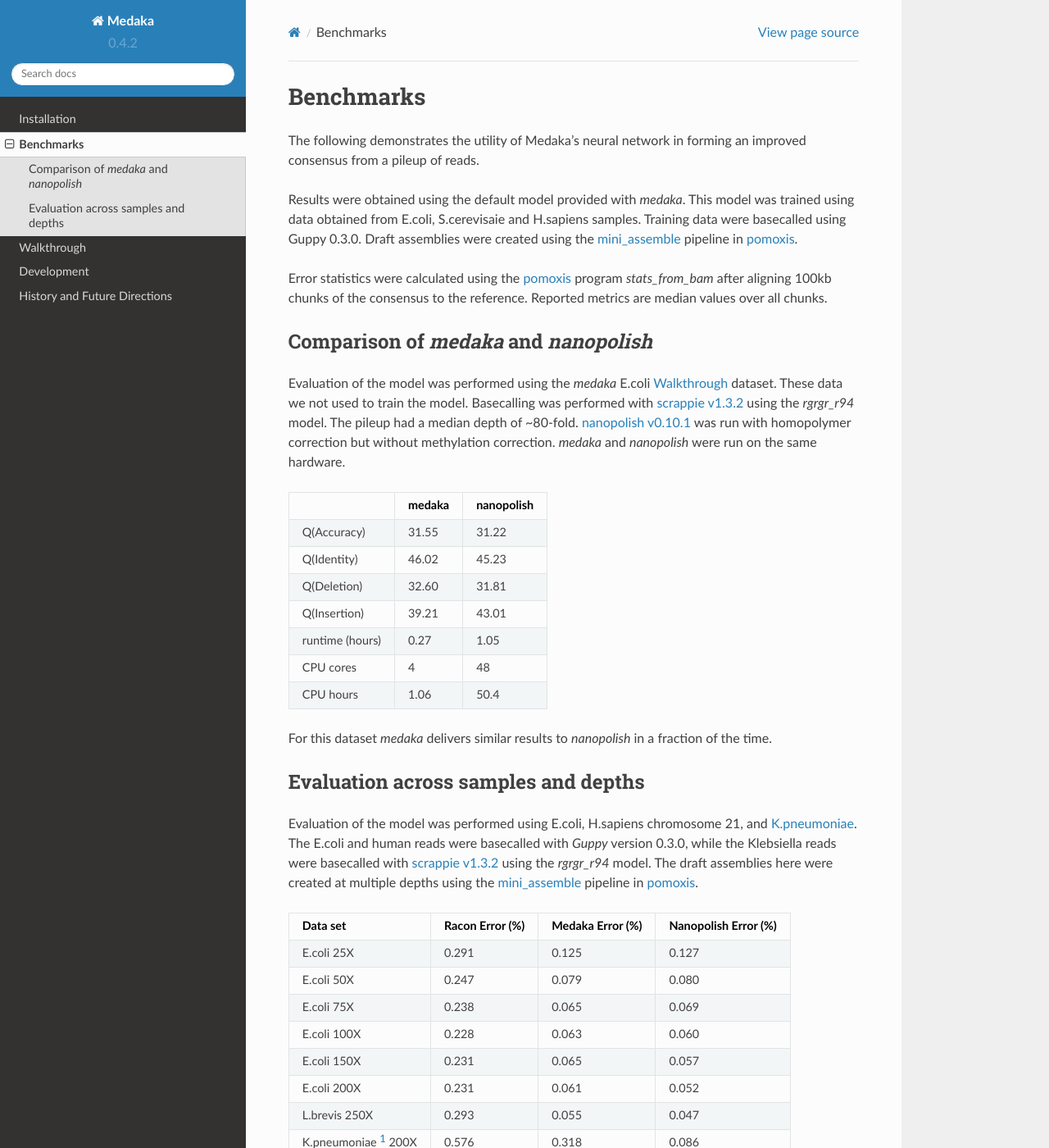
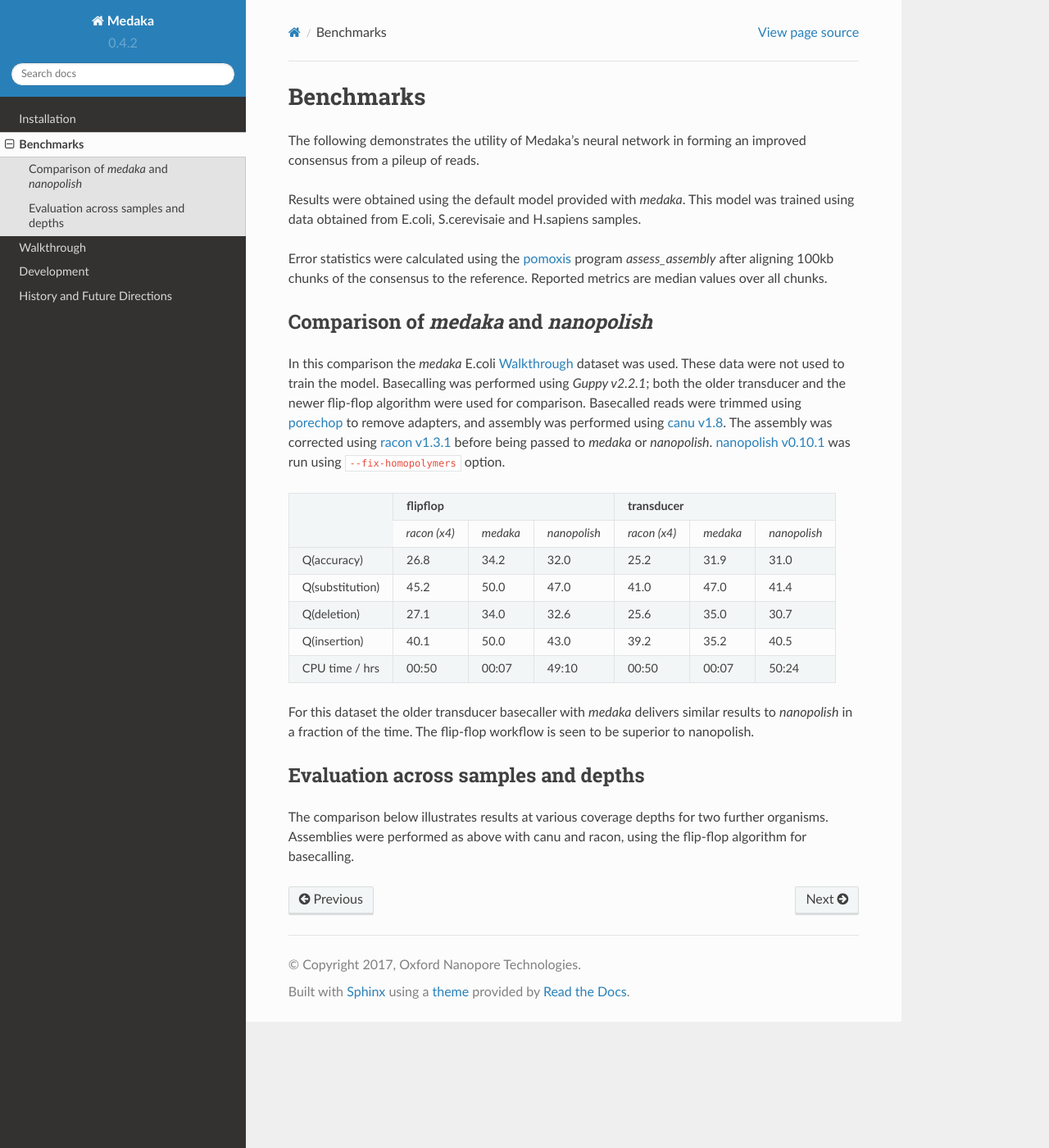
Before and after one commit to nanoporetech/medaka, a Sphinx documentation site: the page built from docs/benchmarks.rst, in a window 1280 px wide and 1400 px high. Shown: the whole window at 82% size. Built offline with Sphinx 7.4.7 and the Read the Docs theme 2.0.0, drawn with Linux system fonts in a browser that asks for light colours; pages that are not in the unit, such as notebooks, are missing from menus; some of the changed text lies outside the part shown.

Commit message:
Add flipflop model and new benchmarks

```diff
--- a/docs/benchmarks.rst
+++ b/docs/benchmarks.rst
@@ -6,13 +6,9 @@ improved consensus from a pileup of reads.
 
 Results were obtained using the default model provided with `medaka`. This model
 was trained using data obtained from E.coli, S.cerevisaie and H.sapiens samples.
-Training data were basecalled using Guppy 0.3.0. Draft assemblies were created
-using the `mini_assemble
-<https://nanoporetech.github.io/pomoxis/examples.html#fast-de-novo-assembly>`_
-pipeline in `pomoxis <https://github.com/nanoporetech/pomoxis>`_.
 
 Error statistics were calculated using the `pomoxis
-<https://github.com/nanoporetech/pomoxis>`_ program `stats_from_bam` after
+<https://github.com/nanoporetech/pomoxis>`_ program `assess_assembly` after
 aligning 100kb chunks of the consensus to the reference. Reported metrics are
 median values over all chunks.
 
@@ -20,71 +16,40 @@ median values over all chunks.
 Comparison of `medaka` and `nanopolish`
 ---------------------------------------
 
-Evaluation of the model was performed using the `medaka` E.coli
-:doc:`walkthrough` dataset. These data we not used to train the model.
-Basecalling was performed with `scrappie v1.3.2
-<https://github.com/nanoporetech/scrappie>`_ using the `rgrgr_r94` model. The
-pileup had a median depth of ~80-fold. `nanopolish v0.10.1
-<https://github.com/jts/nanopolish>`_ was run with homopolymer correction but
-without methylation correction. `medaka` and `nanopolish` were run on the same
-hardware.
+In this comparison the `medaka` E.coli :doc:`walkthrough` dataset was used.
+These data were not used to train the model.  Basecalling was performed using
+`Guppy v2.2.1`; both the older transducer and the newer flip-flop algorithm
+were used for comparison. Basecalled reads were trimmed using `porechop
+<https://github.com/rrwick/Porechop>`_ to remove adapters, and assembly was
+performed using `canu v1.8 <https://github.com/marbl/canu>`_. The assembly was
+corrected using `racon v1.3.1 <https://github.com/isovic/racon>`_ before being passed
+to `medaka` or `nanopolish`.  `nanopolish v0.10.1
+<https://github.com/jts/nanopolish>`_ was run using :code:`--fix-homopolymers` option.
 
-+-----------------+--------+------------+
-|                 | medaka | nanopolish |
-+=================+========+============+
-| Q(Accuracy)     |  31.55 |  31.22     |
-+-----------------+--------+------------+
-| Q(Identity)     |  46.02 |  45.23     |
-+-----------------+--------+------------+
-| Q(Deletion)     |  32.60 |  31.81     |
-+-----------------+--------+------------+
-| Q(Insertion)    |  39.21 |  43.01     |
-+-----------------+--------+------------+
-| runtime (hours) |   0.27 |  1.05      |
-+-----------------+--------+------------+
-| CPU cores       |   4    |  48        |
-+-----------------+--------+------------+
-| CPU hours       |   1.06 |  50.4      |
-+-----------------+--------+------------+
++-----------------+----------------------------------------+----------------------------------------+
+|                 | **flipflop**                           | **transducer**                         |
++                 +--------------+----------+--------------+--------------+----------+--------------+
+|                 | *racon (x4)* | *medaka* | *nanopolish* | *racon (x4)* | *medaka* | *nanopolish* |
++-----------------+--------------+----------+--------------+--------------+----------+--------------+
+| Q(accuracy)     |         26.8 |   34.2   |         32.0 |         25.2 |     31.9 |         31.0 |
++-----------------+--------------+----------+--------------+--------------+----------+--------------+
+| Q(substitution) |         45.2 |   50.0   |         47.0 |         41.0 |     47.0 |         41.4 |
++-----------------+--------------+----------+--------------+--------------+----------+--------------+
+| Q(deletion)     |         27.1 |   34.0   |         32.6 |         25.6 |     35.0 |         30.7 |
++-----------------+--------------+----------+--------------+--------------+----------+--------------+
+| Q(insertion)    |         40.1 |   50.0   |         43.0 |         39.2 |     35.2 |         40.5 |
++-----------------+--------------+----------+--------------+--------------+----------+--------------+
+| CPU time / hrs  |        00:50 |  00:07   |        49:10 |        00:50 |    00:07 |        50:24 |
++-----------------+--------------+----------+--------------+--------------+----------+--------------+
 
-For this dataset `medaka` delivers similar results to `nanopolish` in a fraction
-of the time.
+For this dataset the older transducer basecaller with `medaka` delivers similar
+results to `nanopolish` in a fraction of the time. The flip-flop workflow is
+seen to be superior to nanopolish.
 
 
 Evaluation across samples and depths
 ------------------------------------
 
-Evaluation of the model was performed using E.coli, H.sapiens chromosome 21, and
-`K.pneumoniae <https://github.com/rrwick/Basecalling-comparison>`_.  The E.coli
-and human reads were basecalled with `Guppy` version 0.3.0, while the Klebsiella
-reads were basecalled with `scrappie v1.3.2
-<https://github.com/nanoporetech/scrappie>`_ using the `rgrgr_r94` model. The
-draft assemblies here were created at multiple depths using the `mini_assemble
-<https://nanoporetech.github.io/pomoxis/examples.html#fast-de-novo-assembly>`_
-pipeline in `pomoxis <https://github.com/nanoporetech/pomoxis>`_.
-
-+---------------------------+-----------------+------------------+----------------------+
-| Data set                  | Racon Error (%) | Medaka Error (%) | Nanopolish Error (%) |
-+===========================+=================+==================+======================+
-| E.coli 25X                |       0.291     |       0.125      |       0.127          |
-+---------------------------+-----------------+------------------+----------------------+
-| E.coli 50X                |       0.247     |       0.079      |       0.080          |
-+---------------------------+-----------------+------------------+----------------------+
-| E.coli  75X               |       0.238     |       0.065      |       0.069          |
-+---------------------------+-----------------+------------------+----------------------+
-| E.coli 100X               |       0.228     |       0.063      |       0.060          |
-+---------------------------+-----------------+------------------+----------------------+
-| E.coli 150X               |       0.231     |       0.065      |       0.057          |
-+---------------------------+-----------------+------------------+----------------------+
-| E.coli 200X               |       0.231     |       0.061      |       0.052          |
-+---------------------------+-----------------+------------------+----------------------+
-| L.brevis 250X             |       0.293     |       0.055      |       0.047          |
-+---------------------------+-----------------+------------------+----------------------+
-| K.pneumoniae [1]_ 200X    |       0.576     |       0.318      |       0.086          |
-+---------------------------+-----------------+------------------+----------------------+
-
-.. [1] native (non-PCRed) data. Nanopolish was run with the --methylation-aware=dcm,dam
-       option.
-
-`medaka` produces similar results to Nanopolish (on PCRd data) in a fraction of
-the time, and provides a marked benefit over Racon on native DNA.
+The comparison below illustrates results at various coverage depths for two further
+organisms. Assemblies were performed as above with canu and racon, using the flip-flop
+algorithm for basecalling.
--- a/docs/installation.rst
+++ b/docs/installation.rst
@@ -64,7 +64,7 @@ not be provided by the user.
 
 All installation methods will allow medaka to be used with CPU resource only.
 To enable the use of GPU resource it is necessary to install the
-`tensorflow-gpu` package. In outline this can be achieve with:
+`tensorflow-gpu` package. In outline this can be achieved with:
 
 .. code-block:: bash
 
```
Also changed, not shown: 2 other files.
